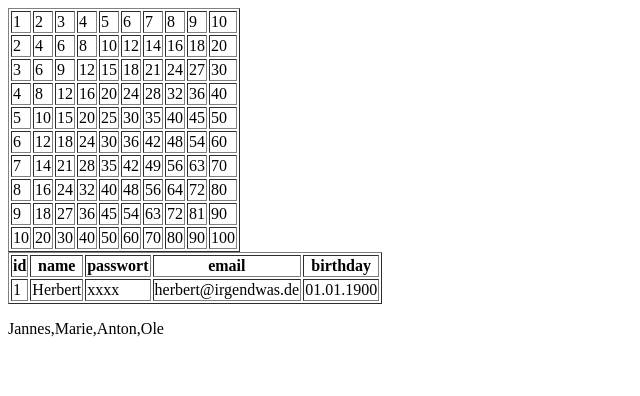
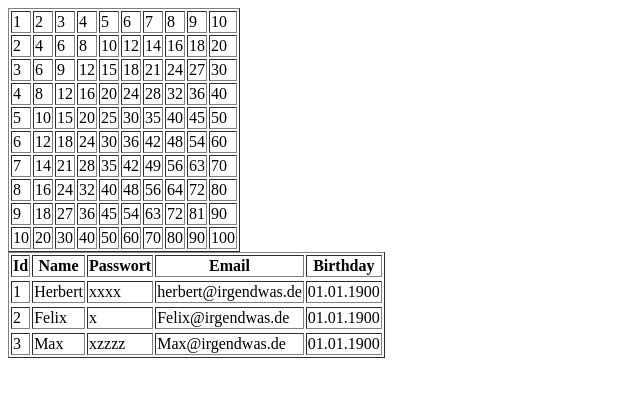
Before and after one commit to urfels/js-kurs, a plain HTML site: page index.html in a window 1280 px wide. Shown: the whole page, without its empty margins (0-640 px from the left). Drawn offline with Linux system fonts and the light colour scheme.

Commit message:
UserList hinzugefügt, Großschreibung von Column

```diff
--- a/index.html
+++ b/index.html
@@ -5,19 +5,22 @@
     <meta name="viewport" content="width=device-width, initial-scale=1">
     <script src="./js/javascript.js"></script>
     <script src="./js/model/user.js"></script>
-    <script src="./js/model/users.js"></script>
+    <script src="./js/model/userList.js"></script>
     <script src="./js/services/userService.js"></script>
     <link rel="stylesheet" href="./css/stylesheet.css">
     <title>kleine 1 mal 1</title>
   </head>
-  <body onload="mal(); UserService.init(); ">
+  <body onload="mal(); UserService.init();">
 
     <table border="1" id="multiplikation"></table>
 
 
-    <table width="300px" border="1px" id="tableUser">
-    </table>
-    <p id="usersNames">
-    </p>
+    <table width="300px" border="1px">
+        <thead>
+            <tr id="header"/>
+        </thead>
+        <tbody id="content"/>
+      </table>
+
   </body>
 </html>
--- /dev/null
+++ b/js/model/userList.js
@@ -0,0 +1,8 @@
+class UserList {
+  constructor() {
+    this.users = [];
+  }
+  addUser(user){
+    this.users.push(user);
+  }
+}
--- a/js/model/users.js
+++ /dev/null
@@ -1,8 +0,0 @@
-class Users {
-  constructor(Benutzer1, Benutzer2, Benutzer3, Benutzer4) {
-    this.Benutzer1 = Benutzer1;
-    this.Benutzer2 = Benutzer2;
-    this.Benutzer3 = Benutzer3;
-    this.Benutzer4 = Benutzer4;
-  }
-}
--- a/js/services/userService.js
+++ b/js/services/userService.js
@@ -2,10 +2,16 @@ class UserService{
 
   static init(){
   var user = UserService.createUser(1, "Herbert", "xxxx", "herbert@irgendwas.de", "01.01.1900");
-  var users = UserService.createUsers("Jannes", "Marie", "Anton","Ole");
-  UserService.createTableUser(user);
-  UserService.createUsers(users)
-  UserService.showUsers(users)
+  var user2 =UserService.createUser(2, "Felix", "x", "Felix@irgendwas.de", "01.01.1900");
+    var user3 =UserService.createUser(3, "Max", "xzzzz", "Max@irgendwas.de", "01.01.1900");
+  var userList = new UserList();
+  userList.addUser(user);
+  userList.addUser(user2);
+  userList.addUser(user3)
+  //console.log(userList.users);
+  UserService.createTableHeaderandContent(user);
+  UserService.showUsers(userList.users);
+
   }
 
   static createUser(id, name, password, email, birthday){
@@ -13,38 +19,45 @@ class UserService{
       return user;
   }
 
-  static createUsers(Benutzer1, Benutzer2, Benutzer3, Benutzer4){
-    var users = new Users(Benutzer1, Benutzer2, Benutzer3, Benutzer4)
+  static showUsers(userList){
+    var result = [];
+    var resultContent = "";
+    for (var i = 0; i < userList.length; i++) {
+      resultContent = resultContent + "<tr>"
+    let user =  userList[i];
+    var result = UserService.createTableHeaderandContent(user);
+    resultContent = resultContent + result[1] + "</tr>"
 
-    return users;
-  }
-
-  static showUsers(users){
-    var usersNames = Object.values(users);
-    document.getElementById("usersNames").innerHTML = usersNames;
+    }
+    document.getElementById("header").innerHTML = result[0];
+    document.getElementById("content").innerHTML = resultContent;
 
   }
 
 
-static createTableUser(user){
+
+
+  static createTableHeaderandContent(user){
   var columnNames = Object.keys(user);
-  var result = "<tr>";
+    var columnValueArray = Object.values(user);
+  var resultHeader = "";
+  var resultContent = "<tr>";
   for (var i = 0; i < columnNames.length; i++) {
-    var columnName = "<th>" + columnNames[i] + "</th>";
-    result += columnName;
-}
-  result += "</tr>";
 
-  var columnValueArray = Object.values(user);
-  result += "<tr>"
-  for (var i = 0; i < columnValueArray.length; i++) {
+    var wrongColumnName = columnNames[i];
+    var correctColumnName = wrongColumnName.substring(0,1).toUpperCase()+wrongColumnName.substring(1);
+
+
+    var columnName = "<th>" + correctColumnName + "</th>";
+    resultHeader += columnName;
     var columnValue = "<td>" + columnValueArray[i] +"</td>";
-    result += columnValue;
+    resultContent += columnValue;
+
+
 
 }
-    result += "</tr>"
 
-    document.getElementById("tableUser").innerHTML = result;
+  return [resultHeader, resultContent];
 
 
 
```
